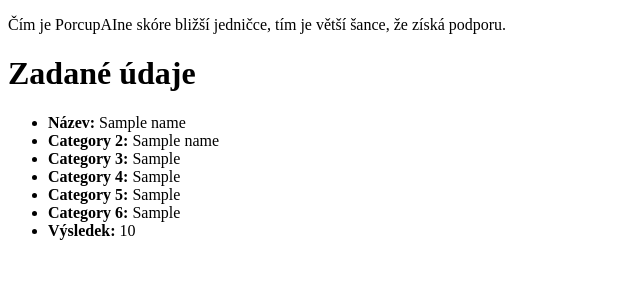
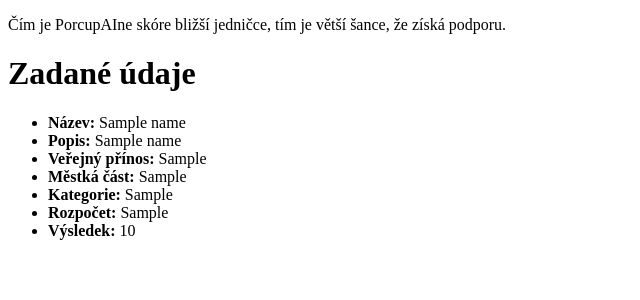
Before and after one commit to otrnovec/PorcupAIne, a FastAPI app: template porcupaine/web/templates/result.html in a window 1280 px wide. Shown: the top 300 px of the page, without its empty margins (0-640 px from the left). Run offline with FastAPI, Linux system fonts and the light colour scheme; the template is opened without the code that fills it: most values are stand-ins (such as "Sample title", 1, 10 or a date in 2020).

Commit message:
Emergency beautification

```diff
--- a/porcupaine/web/templates/result.html
+++ b/porcupaine/web/templates/result.html
@@ -8,11 +8,11 @@
     <h1>Zadané údaje</h1>
     <ul>
         <li><strong>Název:</strong> {{ name }}</li>
-        <li><strong>Category 2:</strong> {{ name }}</li>
-        <li><strong>Category 3:</strong> {{ category3 }}</li>
-        <li><strong>Category 4:</strong> {{ category4 }}</li>
-        <li><strong>Category 5:</strong> {{ category5 }}</li>
-        <li><strong>Category 6:</strong> {{ category6 }}</li>
+        <li><strong>Popis:</strong> {{ name }}</li>
+        <li><strong>Veřejný přínos:</strong> {{ category3 }}</li>
+        <li><strong>Městká část:</strong> {{ category4 }}</li>
+        <li><strong>Kategorie:</strong> {{ category5 }}</li>
+        <li><strong>Rozpočet:</strong> {{ category6 }}</li>
         <li><strong>Výsledek:</strong> {{ pai_score }}</li>
     </ul>
 </body>
```
